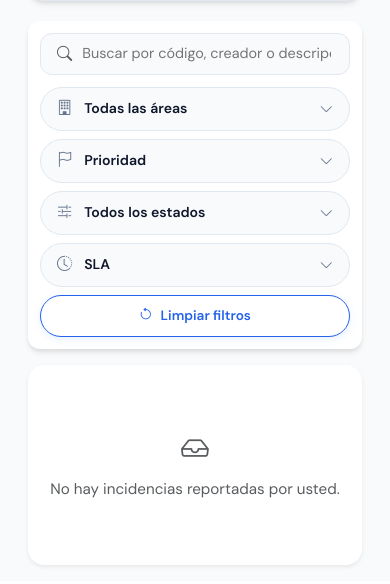
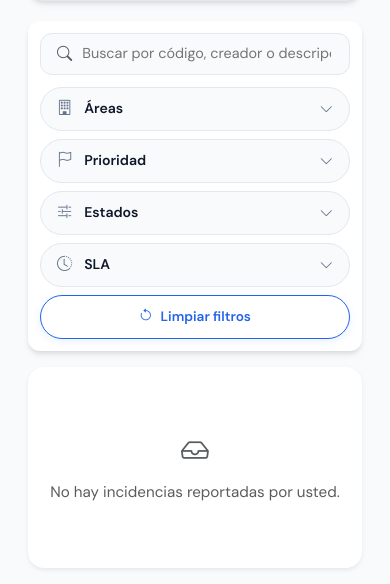
Before and after one commit to Stigh-creator/sgi-ugel-django, a Django app: page /incidencias/ in a window 390 px wide. Shown: the part 746-1330 px from the top of the page. Run offline with Django 5.2, Linux system fonts and the light colour scheme; the visitor is signed in with stand-in values (Sample User, id 1); data comes from the database, SQL or seed files in the repository; data that the repository does not hold is empty; some libraries are stand-ins or nearby versions.

Commit message:
Mejora en seccion de busqueda de lista areas del Técnico

```diff
--- a/static/css/tickets/incidencias_refactor.css
+++ b/static/css/tickets/incidencias_refactor.css
@@ -42,6 +42,36 @@
     border-radius: var(--radius-md);
     margin-bottom: 1.5rem;
     box-shadow: var(--shadow);
+}
+
+.ticket-filter-form {
+    display: grid;
+    grid-template-columns:
+        minmax(340px, 1.5fr)
+        minmax(180px, 0.9fr)
+        minmax(155px, 0.75fr)
+        minmax(185px, 0.9fr)
+        minmax(135px, 0.65fr)
+        minmax(145px, 0.7fr);
+    align-items: center;
+    gap: 0.85rem;
+    width: 100%;
+}
+
+.ticket-filter-form .search-wrap-modern,
+.ticket-filter-form .filter-select-wrap,
+.ticket-filter-form .filter-dropdown-btn {
+    width: 100%;
+    min-width: 0 !important;
+}
+
+.ticket-filter-form .search-wrap-modern {
+    max-width: none;
+}
+
+.ticket-filter-form .filter-dropdown-btn {
+    justify-content: center;
+    min-height: 44px;
 }
 
 .pdf-report-panel {
@@ -674,11 +704,26 @@
     text-align: center;
 }
 
+@media (max-width: 1200px) {
+    .ticket-filter-form {
+        grid-template-columns: repeat(3, minmax(0, 1fr));
+    }
+
+    .ticket-filter-search {
+        grid-column: 1 / -1;
+    }
+}
+
 @media (max-width: 991px) {
-    .toolbar-premium form {
-        flex-wrap: wrap;
-        align-items: stretch !important;
+    .ticket-filter-form {
+        grid-template-columns: repeat(2, minmax(0, 1fr));
+        align-items: stretch;
         gap: 0.5rem !important; /* Menor espacio en móvil */
+    }
+
+    .ticket-filter-search,
+    .ticket-filter-clear {
+        grid-column: 1 / -1;
     }
 
     .search-wrap-modern {
@@ -715,6 +760,15 @@
 }
 
 @media (max-width: 576px) {
+    .ticket-filter-form {
+        grid-template-columns: 1fr;
+    }
+
+    .ticket-filter-search,
+    .ticket-filter-clear {
+        grid-column: auto;
+    }
+
     .recommendations-inline {
         grid-template-columns: 1fr;
     }
--- a/tickets/templates/tickets/incidencias_list.html
+++ b/tickets/templates/tickets/incidencias_list.html
@@ -81,23 +81,23 @@
 
     <!-- Toolbar Premium -->
     <div class="toolbar-premium">
-        <form id="filterForm" class="d-flex align-items-center gap-3 w-100"
+        <form id="filterForm" class="ticket-filter-form"
             hx-get="{% url 'incidencias_list' %}"
             hx-target="#incidenciasTableContainer"
             hx-trigger="change, input delay:300ms from:input[name='q'], search from:input[name='q']">
             <input type="hidden" name="tab" id="currentTabInput" value="{{ active_tab }}">
 
-            <div class="search-wrap-modern flex-grow-1" style="max-width: 400px;">
+            <div class="search-wrap-modern ticket-filter-search">
                 <i class="bi bi-search me-2 text-muted"></i>
                 <input type="text" name="q" placeholder="Buscar por código, creador o descripción..." value="{{ query }}">
             </div>
 
-            <div class="filter-select-wrap" id="areaFilterWrap" style="min-width: 220px;">
+            <div class="filter-select-wrap ticket-filter-area" id="areaFilterWrap">
                 <i class="bi bi-building"></i>
                 <span class="filter-state-dot is-hidden" id="areaFilterDot" aria-hidden="true"></span>
                 <input type="hidden" name="area" id="areaFilter" value="{{ area_selected|default:'' }}">
                 <button type="button" class="filter-select-button" id="areaFilterButton" aria-haspopup="listbox" aria-expanded="false">
-                    <span id="areaFilterLabel">Todas las áreas</span>
+                    <span id="areaFilterLabel">Áreas</span>
                 </button>
                 <div class="filter-select-menu filter-select-menu-searchable" id="areaFilterMenu" role="listbox" aria-label="Filtrar por área">
                     <div class="filter-menu-search">
@@ -105,9 +105,9 @@
                         <input type="search" id="areaFilterSearch" placeholder="Buscar área..." autocomplete="off">
                     </div>
                     <div class="filter-menu-options">
-                        <button type="button" class="filter-select-option" data-value="" data-label="Todas las áreas" data-state-name="">
+                        <button type="button" class="filter-select-option" data-value="" data-label="Áreas" data-state-name="">
                             <span class="filter-option-dot is-hidden"></span>
-                            <span>Todas las áreas</span>
+                            <span>Áreas</span>
                         </button>
                         {% for area in areas %}
                         <button
@@ -126,7 +126,7 @@
                 </div>
             </div>
 
-            <div class="filter-select-wrap" id="prioridadFilterWrap" style="min-width: 180px;">
+            <div class="filter-select-wrap ticket-filter-priority" id="prioridadFilterWrap">
                 <i class="bi bi-flag"></i>
                 <span class="filter-state-dot is-hidden" id="prioridadFilterDot" aria-hidden="true"></span>
                 <input type="hidden" name="prioridad" id="prioridadFilter" value="{{ prioridad_selected|default:'' }}">
@@ -153,17 +153,17 @@
                 </div>
             </div>
 
-            <div class="filter-select-wrap" id="estadoFilterWrap">
+            <div class="filter-select-wrap ticket-filter-status" id="estadoFilterWrap">
                 <i class="bi bi-sliders2"></i>
                 <span class="filter-state-dot is-hidden" id="estadoFilterDot" aria-hidden="true"></span>
                 <input type="hidden" name="estado" id="estadoFilter" value="{{ estado_selected|default:'' }}">
                 <button type="button" class="filter-select-button" id="estadoFilterButton" aria-haspopup="listbox" aria-expanded="false">
-                    <span id="estadoFilterLabel">Todos los estados</span>
+                    <span id="estadoFilterLabel">Estados</span>
                 </button>
                 <div class="filter-select-menu" id="estadoFilterMenu" role="listbox" aria-label="Filtrar por estado">
-                    <button type="button" class="filter-select-option" data-value="" data-label="Todos los estados" data-state-name="">
+                    <button type="button" class="filter-select-option" data-value="" data-label="Estados" data-state-name="">
                         <span class="filter-option-dot is-hidden"></span>
-                        <span>Todos los estados</span>
+                        <span>Estados</span>
                     </button>
                     {% for e in estados %}
                     <button
@@ -180,7 +180,7 @@
                 </div>
             </div>
 
-            <div class="filter-select-wrap" id="slaFilterWrap" style="min-width: 170px;">
+            <div class="filter-select-wrap ticket-filter-sla" id="slaFilterWrap">
                 <i class="bi bi-clock-history"></i>
                 <span class="filter-state-dot is-hidden" id="slaFilterDot" aria-hidden="true"></span>
                 <input type="hidden" name="sla" id="slaFilter" value="{{ sla_selected|default:'' }}">
@@ -201,7 +201,7 @@
 
             <button
                 type="button"
-                class="filter-dropdown-btn {% if query or estado_selected or area_selected or prioridad_selected or sla_selected or active_tab == 'reportadas' %}active{% endif %}"
+                class="filter-dropdown-btn ticket-filter-clear {% if query or estado_selected or area_selected or prioridad_selected or sla_selected or active_tab == 'reportadas' %}active{% endif %}"
                 onclick="clearFilters()"
                 title="Limpiar filtros">
                 <i class="bi bi-arrow-counterclockwise"></i>
@@ -337,8 +337,8 @@
     }
 
     function syncAllFilters() {
-        syncFilterLabel('areaFilter', 'areaFilterWrap', 'areaFilterDot', 'areaFilterLabel', 'Todas las áreas');
-        syncFilterLabel('estadoFilter', 'estadoFilterWrap', 'estadoFilterDot', 'estadoFilterLabel', 'Todos los estados');
+        syncFilterLabel('areaFilter', 'areaFilterWrap', 'areaFilterDot', 'areaFilterLabel', 'Áreas');
+        syncFilterLabel('estadoFilter', 'estadoFilterWrap', 'estadoFilterDot', 'estadoFilterLabel', 'Estados');
         syncFilterLabel('prioridadFilter', 'prioridadFilterWrap', 'prioridadFilterDot', 'prioridadFilterLabel', 'Prioridad');
         syncFilterLabel('slaFilter', 'slaFilterWrap', 'slaFilterDot', 'slaFilterLabel', 'SLA');
     }
```
